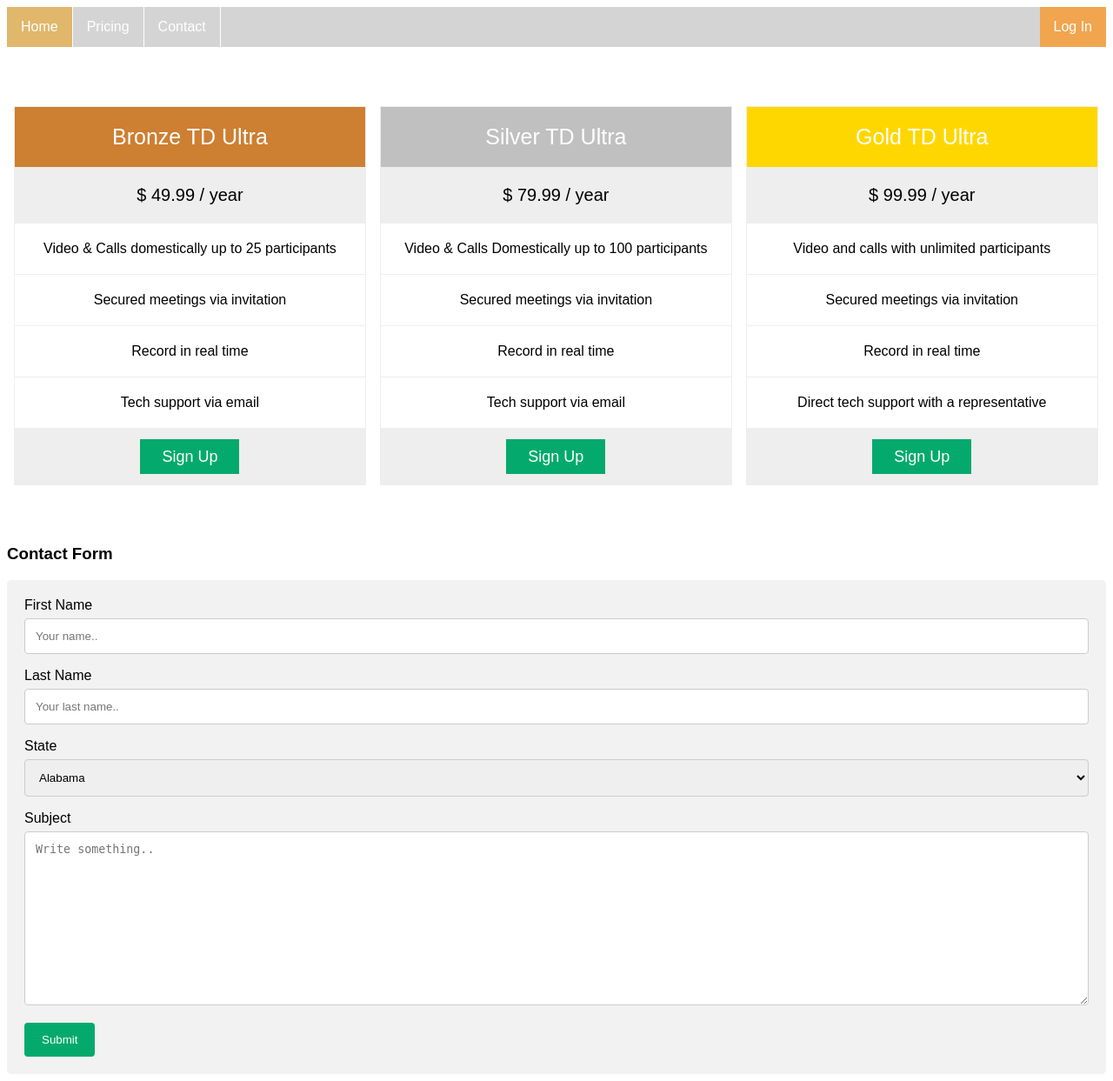
After one commit to zungnguen/td-auth, a Django app: page /pricing/ in a window 1280 px wide. The commit adds this page. Shown: the whole page at 87% size. Run offline with Django 3.2, Linux system fonts and the light colour scheme.

Commit message:
2nd iteration

```diff
--- a/config/urls.py
+++ b/config/urls.py
@@ -8,4 +8,5 @@ urlpatterns = [
     path('accounts/', include('django.contrib.auth.urls')),
     path('accounts/', include('allauth.urls')),
     path('', TemplateView.as_view(template_name='home.html'), name='home'),
+    path('pricing/', TemplateView.as_view(template_name='pricing.html'), name='pricing'),
 ]
--- /dev/null
+++ b/templates/pricing.html
@@ -0,0 +1,408 @@
+{% extends 'base.html' %}
+{% block content %}
+
+<head>
+<style>
+.navTab  ul {
+  list-style-type: none;
+  margin: 0;
+  padding: 0;
+  overflow: hidden;
+  background-color: rgba(184, 184, 184, 0.6);
+  margin-bottom: 60px;
+}
+
+.navTab li {
+  float: left;
+  border-right:1px solid rgb(255, 255, 255);
+}
+
+.navTab li:last-child {
+  border-right: none;
+  background-color: rgba(243, 164, 73, 0.959);
+}
+
+.navTab li a {
+  display: block;
+  color: white;
+  text-align: center;
+  padding: 14px 16px;
+  text-decoration: none;
+}
+
+.navTab li a:hover:not(.active) {
+  background-color: rgb(44, 215, 238);
+}
+
+.active {
+  background-color: #e2b665ef;
+}
+</style>
+</head>
+<body>
+<div class = "navTab">
+<ul>
+  <li><a class="active" href="http://127.0.0.1:8000/">Home</a></li>
+  <li><a href="http://127.0.0.1:8000/pricing/">Pricing</a></li>
+  <li><a href="#contact">Contact</a></li>
+  <li style="float:right"><a href="http://127.0.0.1:8000/accounts/login">Log In</a></li>
+</ul>
+</div>
+</body>
+
+<head>
+    <style>
+        * {
+            box-sizing: border-box;
+          }
+
+          /* Create three columns of equal width */
+          .columns {
+            float: left;
+            width: 33.3%;
+            padding: 8px;
+          }
+
+          /* Style the list */
+          .price {
+            list-style-type: none;
+            border: 1px solid #eee;
+            margin: 0;
+            padding: 0;
+            -webkit-transition: 0.3s;
+            transition: 0.3s;
+          }
+
+          /* Add shadows on hover */
+          .price:hover {
+            box-shadow: 0 8px 12px 0 rgba(0,0,0,0.2)
+          }
+
+          /* Pricing header */
+          .price .header {
+            background-color: #CD7F32;
+            color: white;
+            font-size: 25px;
+          }
+
+          /* List items */
+          .price li {
+            border-bottom: 1px solid #eee;
+            padding: 20px;
+            text-align: center;
+          }
+
+          /* Grey list item */
+          .price .grey {
+            background-color: #eee;
+            font-size: 20px;
+          }
+
+          /* The "Sign Up" button */
+          .button {
+            background-color: #04AA6D;
+            border: none;
+            color: white;
+            padding: 10px 25px;
+            text-align: center;
+            text-decoration: none;
+            font-size: 18px;
+          }
+
+          /* Change the width of the three columns to 100%
+          (to stack horizontally on small screens) */
+          @media only screen and (max-width: 600px) {
+            .columns {
+              width: 100%;
+            }
+          }
+    </style>
+</head>
+<div class="columns">
+    <ul class="price">
+      <li class="header">Bronze TD Ultra</li>
+      <li class="grey">$ 49.99 / year</li>
+      <li>Video & Calls domestically up to 25 participants</li>
+      <li>Secured meetings via invitation</li>
+      <li>Record in real time</li>
+      <li>Tech support via email</li>
+      <li class="grey"><a href="#" class="button">Sign Up</a></li>
+    </ul>
+  </div>
+
+  <head>
+    <style>
+        * {
+            box-sizing: border-box;
+          }
+
+          /* Create three columns of equal width */
+          .columns {
+            float: left;
+            width: 33.3%;
+            padding: 8px;
+          }
+
+          /* Style the list */
+          .price {
+            list-style-type: none;
+            border: 1px solid #eee;
+            margin: 0;
+            padding: 0;
+            -webkit-transition: 0.3s;
+            transition: 0.3s;
+          }
+
+          /* Add shadows on hover */
+          .price:hover {
+            box-shadow: 0 8px 12px 0 rgba(0,0,0,0.2)
+          }
+
+          /* Pricing header */
+           .price .header2 {
+            background-color: #C0C0C0;
+            color: white;
+            font-size: 25px;
+          }
+
+          /* List items */
+          .price li {
+            border-bottom: 1px solid #eee;
+            padding: 20px;
+            text-align: center;
+          }
+
+          /* Grey list item */
+          .price .grey {
+            background-color: #eee;
+            font-size: 20px;
+          }
+
+          /* The "Sign Up" button */
+          .button {
+            background-color: #04AA6D;
+            border: none;
+            color: white;
+            padding: 10px 25px;
+            text-align: center;
+            text-decoration: none;
+            font-size: 18px;
+          }
+
+          /* Change the width of the three columns to 100%
+          (to stack horizontally on small screens) */
+          @media only screen and (max-width: 600px) {
+            .columns {
+              width: 100%;
+            }
+          }
+    </style>
+</head>
+<div class="columns">
+    <ul class="price">
+      <li class="header2">Silver TD Ultra</li>
+      <li class="grey">$ 79.99 / year</li>
+      <li>Video & Calls Domestically up to 100 participants</li>
+      <li>Secured meetings via invitation</li>
+      <li>Record in real time</li>
+      <li>Tech support via email</li>
+      <li class="grey"><a href="#" class="button">Sign Up</a></li>
+    </ul>
+  </div>
+  <head>
+    <style>
+        * {
+            box-sizing: border-box;
+          }
+
+          /* Create three columns of equal width */
+          .columns {
+            float: left;
+            width: 33.3%;
+            padding: 8px;
+            margin-bottom: 60px;
+          }
+
+          /* Style the list */
+          .price {
+            list-style-type: none;
+            border: 1px solid #eee;
+            margin: 0;
+            padding: 0;
+            -webkit-transition: 0.3s;
+            transition: 0.3s;
+          }
+
+          /* Add shadows on hover */
+          .price:hover {
+            box-shadow: 0 8px 12px 0 rgba(0,0,0,0.2)
+          }
+
+          /* Pricing header */
+           .price .header3 {
+            background-color: #FFD700;
+            color: white;
+            font-size: 25px;
+          }
+
+          /* List items */
+          .price li {
+            border-bottom: 1px solid #eee;
+            padding: 20px;
+            text-align: center;
+          }
+
+          /* Grey list item */
+          .price .grey {
+            background-color: #eee;
+            font-size: 20px;
+          }
+
+          /* The "Sign Up" button */
+          .button {
+            background-color: #04AA6D;
+            border: none;
+            color: white;
+            padding: 10px 25px;
+            text-align: center;
+            text-decoration: none;
+            font-size: 18px;
+          }
+
+          /* Change the width of the three columns to 100%
+          (to stack horizontally on small screens) */
+          @media only screen and (max-width: 600px) {
+            .columns {
+              width: 100%;
+            }
+          }
+    </style>
+</head>
+<div class="columns">
+    <ul class="price">
+      <li class="header3">Gold TD Ultra</li>
+      <li class="grey">$ 99.99 / year</li>
+      <li>Video and calls with unlimited participants</li>
+      <li>Secured meetings via invitation</li>
+      <li>Record in real time</li>
+      <li>Direct tech support with a representative</li>
+      <li class="grey"><a href="#" class="button">Sign Up</a></li>
+    </ul>
+
+  </div>
+
+  <head>
+    <meta name="viewport" content="width=device-width, initial-scale=1">
+    <style>
+    body {font-family: Arial, Helvetica, sans-serif;}
+    * {box-sizing: border-box;}
+
+    input[type=text], select, textarea {
+      width: 100%;
+      padding: 12px;
+      border: 1px solid #ccc;
+      border-radius: 4px;
+      box-sizing: border-box;
+      margin-top: 6px;
+      margin-bottom: 16px;
+      resize: vertical;
+
+    }
+
+    input[type=submit] {
+      background-color: #04AA6D;
+      color: white;
+      padding: 12px 20px;
+      border: none;
+      border-radius: 4px;
+      cursor: pointer;
+    }
+
+    input[type=submit]:hover {
+      background-color: #45a049;
+    }
+
+    .container {
+      border-radius: 5px;
+      background-color: #f2f2f2;
+      padding: 20px;
+    }
+    </style>
+    </head>
+    <body>
+
+    <h3>Contact Form</h3>
+
+    <div class="container">
+      <form action="/action_page.php">
+        <label for="fname">First Name</label>
+        <input type="text" id="fname" name="firstname" placeholder="Your name..">
+
+        <label for="lname">Last Name</label>
+        <input type="text" id="lname" name="lastname" placeholder="Your last name..">
+
+        <label for="country">State</label>
+        <select id="country" name="country">
+                <option value="AL">Alabama</option>
+                <option value="AK">Alaska</option>
+                <option value="AZ">Arizona</option>
+                <option value="AR">Arkansas</option>
+                <option value="CA">California</option>
+                <option value="CO">Colorado</option>
+                <option value="CT">Connecticut</option>
+                <option value="DE">Delaware</option>
+                <option value="DC">District Of Columbia</option>
+                <option value="FL">Florida</option>
+                <option value="GA">Georgia</option>
+                <option value="HI">Hawaii</option>
+                <option value="ID">Idaho</option>
+                <option value="IL">Illinois</option>
+                <option value="IN">Indiana</option>
+                <option value="IA">Iowa</option>
+                <option value="KS">Kansas</option>
+                <option value="KY">Kentucky</option>
+                <option value="LA">Louisiana</option>
+                <option value="ME">Maine</option>
+                <option value="MD">Maryland</option>
+                <option value="MA">Massachusetts</option>
+                <option value="MI">Michigan</option>
+                <option value="MN">Minnesota</option>
+                <option value="MS">Mississippi</option>
+                <option value="MO">Missouri</option>
+                <option value="MT">Montana</option>
+                <option value="NE">Nebraska</option>
+                <option value="NV">Nevada</option>
+                <option value="NH">New Hampshire</option>
+                <option value="NJ">New Jersey</option>
+                <option value="NM">New Mexico</option>
+                <option value="NY">New York</option>
+                <option value="NC">North Carolina</option>
+                <option value="ND">North Dakota</option>
+                <option value="OH">Ohio</option>
+                <option value="OK">Oklahoma</option>
+                <option value="OR">Oregon</option>
+                <option value="PA">Pennsylvania</option>
+                <option value="RI">Rhode Island</option>
+                <option value="SC">South Carolina</option>
+                <option value="SD">South Dakota</option>
+                <option value="TN">Tennessee</option>
+                <option value="TX">Texas</option>
+                <option value="UT">Utah</option>
+                <option value="VT">Vermont</option>
+                <option value="VA">Virginia</option>
+                <option value="WA">Washington</option>
+                <option value="WV">West Virginia</option>
+                <option value="WI">Wisconsin</option>
+                <option value="WY">Wyoming</option>
+            </select>
+
+
+        <label for="subject">Subject</label>
+        <textarea id="subject" name="subject" placeholder="Write something.." style="height:200px"></textarea>
+
+        <input type="submit" value="Submit">
+      </form>
+    </div>
+
+    </body>
+  {% endblock %}
--- a/templates/registration/password_reset_complete.html
+++ b/templates/registration/password_reset_complete.html
@@ -5,7 +5,7 @@
 {% block content %}
 <div class="topnav">
     <a class="active" href="http://127.0.0.1:8000/">Home</a>
-
+    <a class="active" href="http://127.0.0.1:8000/pricing">Pricing</a>
   </div>
   <head>
     <meta name="viewport" content="width=device-width, initial-scale=1">
```
Also changed, not shown: templates/home.html (+18 -2 lines), db.sqlite3.
